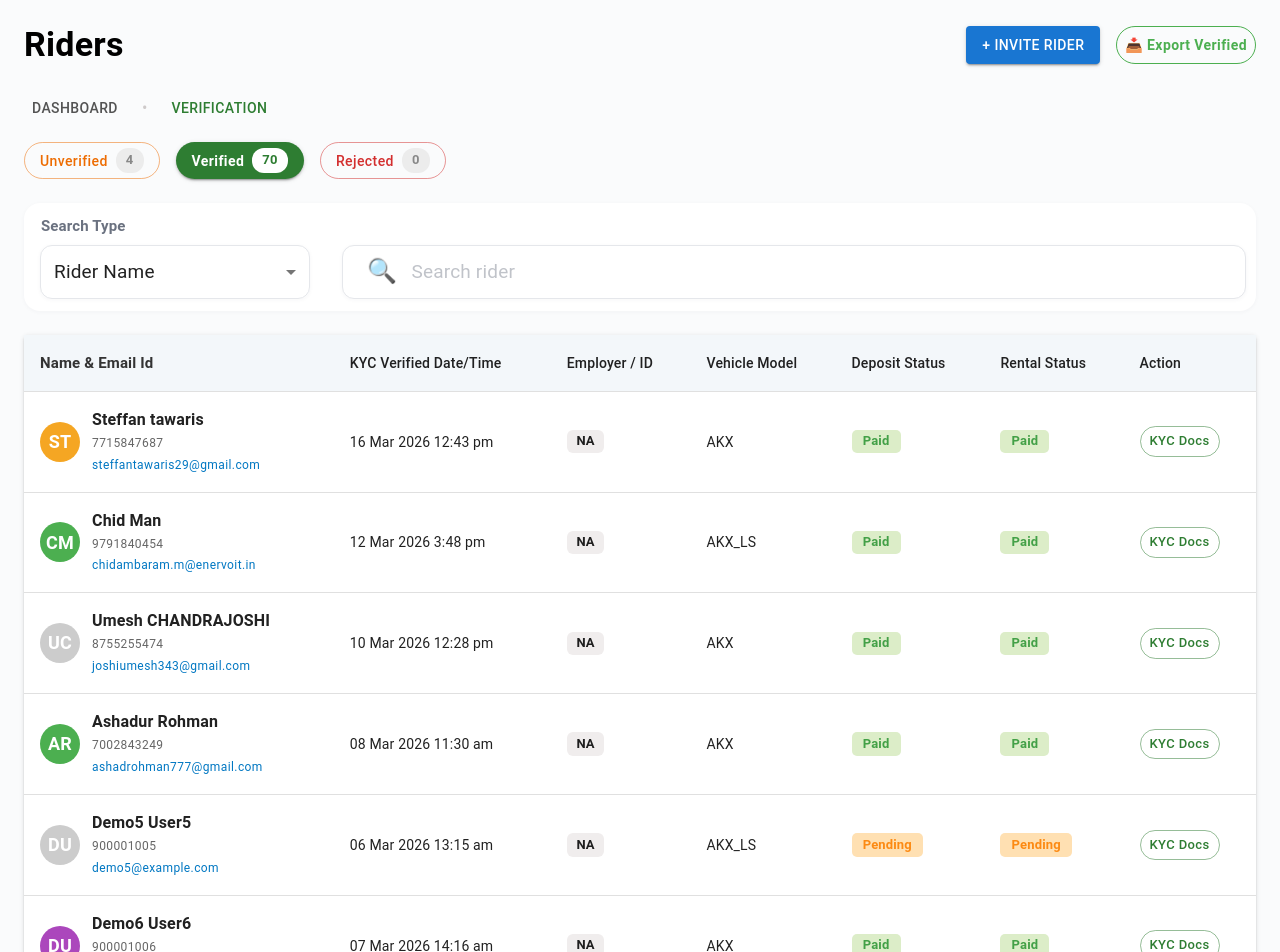
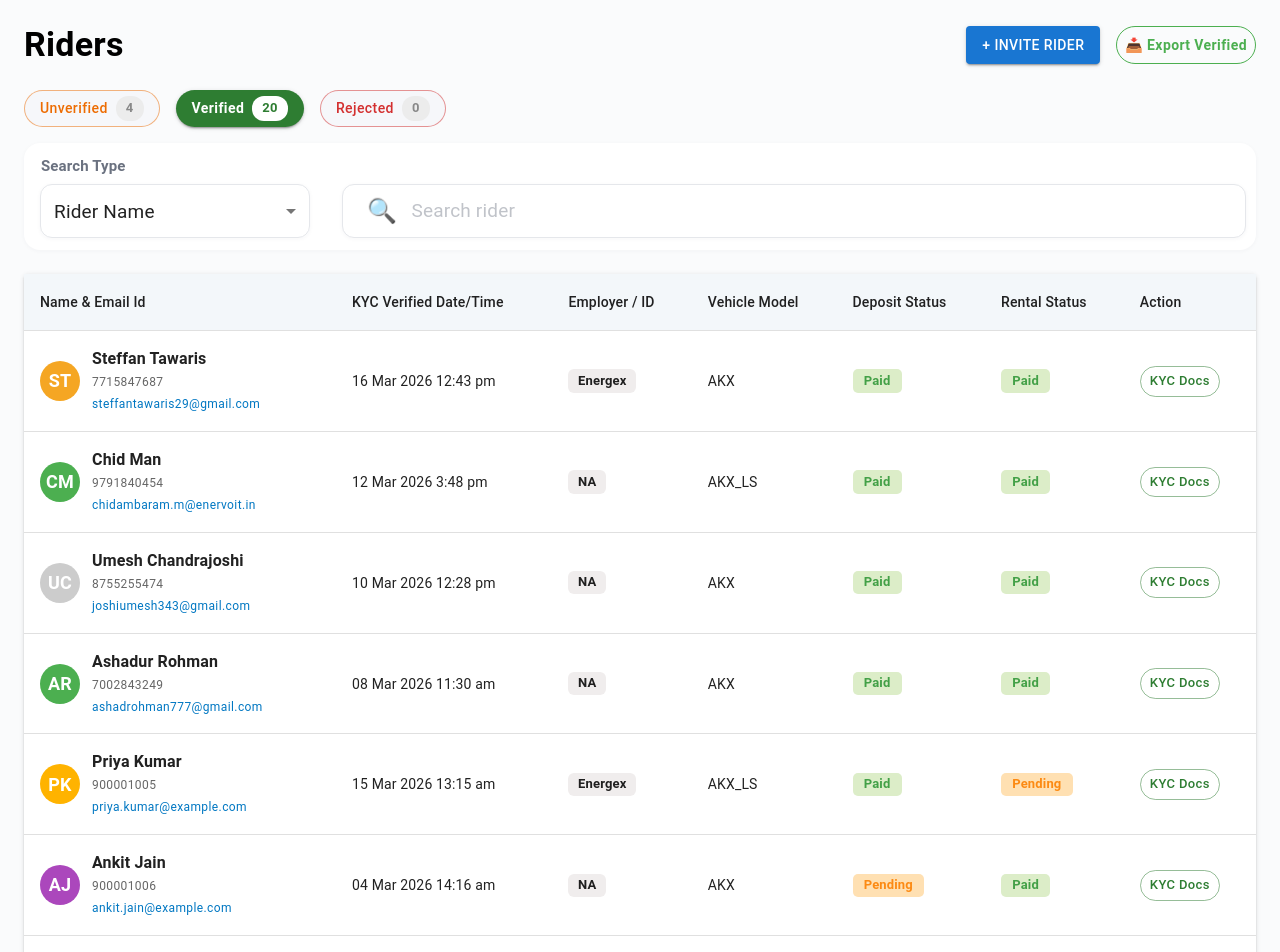
Before and after one commit to anshul7898/Fleet_system_frontend, a React (Create React App) app: page / in a window 1280 px wide. Shown: the top 952 px of the page. Built offline with nearby package versions, Linux system fonts and the light colour scheme.

Commit message:
Removing un-used codes

```diff
--- a/src/pages/RidersComponent.js
+++ b/src/pages/RidersComponent.js
@@ -41,29 +41,69 @@ const OutlinedButton = styled(Button)({
   fontWeight: 'bold',
 });
 
-const getRandomColor = () => {
-  const colors = [
-    '#F5A623',
-    '#4CAF50',
-    '#CCCCCC',
-    '#30509B',
-    '#FD5B5B',
-    '#36B37E',
-    '#FFB300',
-    '#AB47BC',
+// No-data display
+const NoDataBox = styled(Box)({
+  width: '100%',
+  display: 'flex',
+  flexDirection: 'column',
+  alignItems: 'center',
+  justifyContent: 'center',
+  background: '#fafbfc',
+  borderRadius: 18,
+  padding: '60px 0',
+  marginTop: 24,
+  minHeight: 180,
+  border: '1.5px dashed #f1f2f6',
+});
+
+// Demo data split by status
+const unverifiedRiders = [
+  {
+    id: 101,
+    name: 'mukesh yadav',
+    phone: '7007915966',
+    email: 'mukesh1995yadavkumar@gmail.com',
+    kycDate: '16 Mar 2026 12:33 pm',
+    avatar: 'MY',
+    bgColor: '#36B37E',
+  },
+  {
+    id: 102,
+    name: 'Suraj Bandiwadekar',
+    phone: '9986523939',
+    email: 'surajb6385@gmail.com',
+    kycDate: '08 Mar 2026 10:24 am',
+    avatar: 'SB',
+    bgColor: '#FFB300',
+  },
+  {
+    id: 103,
+    name: 'Sourav Manna',
+    phone: '8967151646',
+    email: 'Gmr36544@gmail.com',
+    kycDate: '06 Mar 2026 3:59 pm',
+    avatar: 'SM',
+    bgColor: '#FFB300',
+  },
+  {
+    id: 104,
+    name: 'Naveen C',
+    phone: '9886344657',
+    email: 'naveen@aktivolt.com',
+    kycDate: '03 Mar 2026 11:43 am',
+    avatar: 'NC',
+    bgColor: '#36B37E',
+  },
 ];
-  return colors[Math.floor(Math.random() * colors.length)];
-};
 
-const generateRiders = () => {
-  const riders = [
+const verifiedRiders = [
   {
     id: 1,
-      name: 'Steffan tawaris',
+    name: 'Steffan Tawaris',
     phone: '7715847687',
     email: 'steffantawaris29@gmail.com',
     kycDate: '16 Mar 2026 12:43 pm',
-      employer: 'NA',
+    employer: 'Energex',
     vehicleModel: 'AKX',
     depositStatus: 'Paid',
     rentalStatus: 'Paid',
@@ -85,7 +125,7 @@ const generateRiders = () => {
   },
   {
     id: 3,
-      name: 'Umesh CHANDRAJOSHI',
+    name: 'Umesh Chandrajoshi',
     phone: '8755255474',
     email: 'joshiumesh343@gmail.com',
     kycDate: '10 Mar 2026 12:28 pm',
@@ -109,32 +149,136 @@ const generateRiders = () => {
     avatar: 'AR',
     bgColor: '#4CAF50',
   },
+  // 5-50: Generated sample riders for demo
+  ...Array.from({ length: 46 }, (_, i) => {
+    const id = i + 5;
+    const firstNames = [
+      'Priya',
+      'Ankit',
+      'Sneha',
+      'Rahul',
+      'Meena',
+      'Siddharth',
+      'Aditya',
+      'Vikram',
+      'Anjali',
+      'Harsha',
+      'Jitesh',
+      'Manish',
+      'Varsha',
+      'Kiran',
+      'Tejas',
+      'Divya',
+      'Neha',
+      'Surya',
+      'Nikhil',
+      'Suman',
+      'Ira',
+      'Kabir',
+      'Alok',
+      'Vikas',
+      'Mitali',
+      'Shreya',
+      'Riya',
+      'Vishal',
+      'Kunal',
+      'Aarti',
+      'Tarun',
+      'Mahesh',
+      'Mehul',
+      'Amol',
+      'Ashish',
+      'Diksha',
+      'Gayatri',
+      'Deepak',
+      'Ruchi',
+      'Mona',
+      'Sarita',
+      'Saumya',
+      'Nisha',
+      'Rohan',
+      'Advait',
     ];
-  for (let i = 5; i <= 74; i++) {
-    const firstName = `Demo${i}`;
-    const lastName = `User${i}`;
-    const name = `${firstName} ${lastName}`;
-    riders.push({
-      id: i,
+    const lastNames = [
+      'Kumar',
+      'Jain',
+      'Gupta',
+      'Patil',
+      'Yadav',
+      'Ghosh',
+      'Joshi',
+      'Singh',
+      'Verma',
+      'Sharma',
+      'Rao',
+      'Iyer',
+      'Pillai',
+      'Naik',
+      'Das',
+      'Reddy',
+      'Shetty',
+      'Goel',
+      'Dubey',
+      'Chowdhury',
+      'Mehra',
+      'Kapoor',
+      'Bansal',
+      'Kulkarni',
+      'Pandey',
+      'Chopra',
+      'Dixit',
+      'Desai',
+      'Jhala',
+      'Saxena',
+      'Mishra',
+      'Rawat',
+      'Dubhashi',
+      'Dey',
+      'Cheema',
+      'Grover',
+      'Nagpal',
+      'Shah',
+      'Bhatia',
+      'Bose',
+      'Mehta',
+      'Parikh',
+      'Chatterjee',
+      'Nigam',
+    ];
+    const fname = firstNames[i % firstNames.length];
+    const lname = lastNames[i % lastNames.length];
+    const name = `${fname} ${lname}`;
+    const email = `${fname.toLowerCase()}.${lname.toLowerCase()}@example.com`;
+    return {
+      id,
       name,
-      phone: `90000${1000 + i}`,
-      email: `demo${i}@example.com`,
-      kycDate: `${((i % 28) + 1).toString().padStart(2, '0')} Mar 2026 ${8 + (i % 10)}:${(10 + i) % 60} am`,
-      employer: 'NA',
-      vehicleModel: i % 2 === 0 ? 'AKX' : 'AKX_LS',
-      depositStatus: i % 3 === 0 ? 'Paid' : 'Pending',
-      rentalStatus: i % 2 === 0 ? 'Paid' : 'Pending',
-      avatar: `${firstName.charAt(0)}${lastName.charAt(0)}`,
-      bgColor: getRandomColor(),
-    });
-  }
-  return riders;
+      phone: `90000${1000 + id}`,
+      email,
+      kycDate: `${(Math.floor(Math.random() * 28) + 1).toString().padStart(2, '0')} Mar 2026 ${8 + (id % 12)}:${(10 + id) % 60} am`,
+      employer: id % 5 === 0 ? 'Energex' : 'NA',
+      vehicleModel: id % 2 === 0 ? 'AKX' : 'AKX_LS',
+      depositStatus: id % 3 === 0 ? 'Pending' : 'Paid',
+      rentalStatus: id % 2 === 0 ? 'Paid' : 'Pending',
+      avatar: `${fname[0]}${lname[0]}`.toUpperCase(),
+      bgColor: [
+        '#F5A623',
+        '#4CAF50',
+        '#CCCCCC',
+        '#30509B',
+        '#36B37E',
+        '#FFB300',
+        '#AB47BC',
+      ][id % 7],
     };
+  }),
+];
+
+const rejectedRiders = []; // No rejected riders for demo.
 
 const stats = {
-  unverified: 4,
-  verified: 70,
-  rejected: 0,
+  unverified: unverifiedRiders.length,
+  verified: 20, // update to actual length if needed
+  rejected: rejectedRiders.length,
 };
 
 const searchTypes = ['Rider Name', 'Mobile Number', 'Email', 'Username'];
@@ -146,34 +290,65 @@ const RidersComponent = () => {
   const [page, setPage] = useState(0);
   const [rowsPerPage, setRowsPerPage] = useState(15);
 
-  const riders = generateRiders();
+  // Simulate switching data by status
+  let riderList = [];
+  if (activeTab === 'unverified') riderList = unverifiedRiders;
+  else if (activeTab === 'verified') riderList = verifiedRiders;
+  else if (activeTab === 'rejected') riderList = rejectedRiders;
 
-  const filteredRiders = riders.filter((rider) => {
-    if (searchType === 'Rider Name') {
+  const filterFn = (rider) => {
+    if (searchType === 'Rider Name')
       return rider.name.toLowerCase().includes(searchQuery.toLowerCase());
-    }
-    if (searchType === 'Mobile Number') {
+    if (searchType === 'Mobile Number')
       return rider.phone.includes(searchQuery);
-    }
-    if (searchType === 'Email') {
+    if (searchType === 'Email')
       return rider.email.toLowerCase().includes(searchQuery.toLowerCase());
-    }
     return true;
-  });
+  };
+  const filteredRiders = riderList.filter(filterFn);
 
-  // Pagination logic
   const paginatedRiders = filteredRiders.slice(
     page * rowsPerPage,
     page * rowsPerPage + rowsPerPage,
   );
 
-  // MUI handlers
   const handleChangePage = (event, newPage) => setPage(newPage);
-
   const handleChangeRowsPerPage = (event) => {
     setRowsPerPage(parseInt(event.target.value, 10));
     setPage(0);
   };
+
+  // Tab Headings/Status
+  const tabMeta = [
+    {
+      key: 'unverified',
+      label: 'Unverified',
+      color: 'warning',
+      badge: stats.unverified,
+    },
+    {
+      key: 'verified',
+      label: 'Verified',
+      color: 'success',
+      badge: stats.verified,
+    },
+    {
+      key: 'rejected',
+      label: 'Rejected',
+      color: 'error',
+      badge: stats.rejected,
+    },
+  ];
+
+  // blank table columns for other statuses:
+  const rejectedCols = [
+    { label: 'Name & Email Id', minWidth: 240 },
+    { label: 'KYC Verified Date/Time', minWidth: 140 },
+    { label: 'Date of Rejection', minWidth: 140 },
+    { label: 'Reason for Rejection', minWidth: 160 },
+    { label: 'Re-uploaded Status', minWidth: 160 },
+    { label: 'KYC Documents', minWidth: 120 },
+  ];
 
   return (
     <Box sx={{ p: 3, background: '#fafbfc', minHeight: '100vh' }}>
@@ -197,50 +372,33 @@ const RidersComponent = () => {
 
       {/* Navigation Tabs */}
       <Stack direction="row" spacing={2} alignItems="center" sx={{ mb: 2 }}>
-        <Button variant="text" sx={{ fontWeight: 500, color: '#535353' }}>
-          Dashboard
-        </Button>
-        <Typography sx={{ color: '#cecaca' }}>•</Typography>
+        {tabMeta.map((tab) => (
           <Button
-          variant="text"
-          color="success"
-          sx={{ fontWeight: 500, color: '#2e7d32' }}
-        >
-          Verification
-        </Button>
-      </Stack>
-
-      {/* Status Tabs */}
-      <Stack direction="row" spacing={2} sx={{ mb: 3 }}>
-        {['unverified', 'verified', 'rejected'].map((tab) => (
-          <Button
-            key={tab}
-            variant={activeTab === tab ? 'contained' : 'outlined'}
-            color={
-              tab === 'unverified'
-                ? 'warning'
-                : tab === 'verified'
-                  ? 'success'
-                  : 'error'
-            }
-            onClick={() => setActiveTab(tab)}
+            key={tab.key}
+            variant={activeTab === tab.key ? 'contained' : 'outlined'}
+            color={tab.color}
+            onClick={() => {
+              setActiveTab(tab.key);
+              setPage(0);
+            }}
             sx={{
               borderRadius: 8,
               minWidth: 120,
-              fontWeight: activeTab === tab ? 700 : 500,
+              fontWeight: activeTab === tab.key ? 700 : 500,
+              background: activeTab === tab.key ? undefined : '#f6f7fa',
             }}
           >
             <span style={{ marginRight: 8, textTransform: 'capitalize' }}>
-              {tab}
+              {tab.label}
             </span>
             <span
               style={{
-                background: activeTab === tab ? '#fff' : '#ececec',
+                background: activeTab === tab.key ? '#fff' : '#ececec',
                 color:
-                  activeTab === tab
-                    ? tab === 'verified'
+                  activeTab === tab.key
+                    ? tab.key === 'verified'
                       ? '#2e7d32'
-                      : tab === 'unverified'
+                      : tab.key === 'unverified'
                         ? '#ff9800'
                         : '#d32f2f'
                     : '#888',
@@ -250,13 +408,13 @@ const RidersComponent = () => {
                 fontSize: 13,
               }}
             >
-              {stats[tab]}
+              {tab.badge}
             </span>
           </Button>
         ))}
       </Stack>
 
-      {/* Search Section - NOW FIXED AND MATCHING YOUR SCREENSHOT */}
+      {/* Search Section */}
       <Paper
         sx={{
           mb: 3,
@@ -268,7 +426,6 @@ const RidersComponent = () => {
           boxShadow: '0 1px 4px rgba(44,62,80,0.04)',
         }}
       >
-        {/* Search type box */}
         <Box
           sx={{
             display: 'flex',
@@ -316,7 +473,6 @@ const RidersComponent = () => {
             ))}
           </Select>
         </Box>
-        {/* Search input, aligned & styled */}
         <InputBase
           placeholder="Search rider"
           value={searchQuery}
@@ -346,17 +502,15 @@ const RidersComponent = () => {
         />
       </Paper>
 
-      {/* Table and Pagination */}
+      {/* Table Section */}
       <Paper elevation={2}>
         <TableContainer>
           <Table>
+            {activeTab === 'verified' && (
+              <>
                 <TableHead>
                   <TableRow sx={{ background: '#f3f7fa' }}>
-                <TableCell
-                  sx={{ fontWeight: 'bold', color: '#333', fontSize: 15 }}
-                >
-                  Name & Email Id
-                </TableCell>
+                    <TableCell>Name & Email Id</TableCell>
                     <TableCell>KYC Verified Date/Time</TableCell>
                     <TableCell>Employer / ID</TableCell>
                     <TableCell>Vehicle Model</TableCell>
@@ -388,7 +542,10 @@ const RidersComponent = () => {
                               <Typography fontWeight="bold">
                                 {rider.name}
                               </Typography>
-                          <Typography variant="caption" sx={{ color: '#666' }}>
+                              <Typography
+                                variant="caption"
+                                sx={{ color: '#666' }}
+                              >
                                 {rider.phone}
                               </Typography>
                               <br />
@@ -415,10 +572,10 @@ const RidersComponent = () => {
                               fontSize: 13,
                             }}
                           >
-                        {rider.employer}
+                            {rider.employer ?? '-'}
                           </Box>
                         </TableCell>
-                    <TableCell>{rider.vehicleModel}</TableCell>
+                        <TableCell>{rider.vehicleModel ?? '-'}</TableCell>
                         <TableCell>
                           <Box
                             component="span"
@@ -439,7 +596,7 @@ const RidersComponent = () => {
                               display: 'inline-block',
                             }}
                           >
-                        {rider.depositStatus}
+                            {rider.depositStatus ?? '-'}
                           </Box>
                         </TableCell>
                         <TableCell>
@@ -462,7 +619,7 @@ const RidersComponent = () => {
                               display: 'inline-block',
                             }}
                           >
-                        {rider.rentalStatus}
+                            {rider.rentalStatus ?? '-'}
                           </Box>
                         </TableCell>
                         <TableCell>
@@ -483,6 +640,158 @@ const RidersComponent = () => {
                     ))
                   )}
                 </TableBody>
+              </>
+            )}
+            {activeTab === 'unverified' && (
+              <>
+                <TableHead>
+                  <TableRow sx={{ background: '#f3f7fa' }}>
+                    <TableCell>Name & Email Id</TableCell>
+                    <TableCell>KYC Uploaded Date/Time</TableCell>
+                    <TableCell>KYC Documents</TableCell>
+                  </TableRow>
+                </TableHead>
+                <TableBody>
+                  {paginatedRiders.length === 0 ? (
+                    <TableRow>
+                      <TableCell colSpan={3} align="center">
+                        No data found.
+                      </TableCell>
+                    </TableRow>
+                  ) : (
+                    paginatedRiders.map((rider) => (
+                      <TableRow
+                        key={rider.id}
+                        hover
+                        sx={{
+                          transition: 'background 0.2s',
+                          borderBottom: '1px dashed #f1f2f6',
+                        }}
+                      >
+                        <TableCell>
+                          <Box sx={{ display: 'flex', alignItems: 'center' }}>
+                            <AvatarCircle bgcolor={rider.bgColor}>
+                              {rider.avatar}
+                            </AvatarCircle>
+                            <Box>
+                              <Typography
+                                fontWeight="bold"
+                                sx={{
+                                  color: '#222',
+                                  textTransform: 'capitalize',
+                                }}
+                              >
+                                {rider.name}
+                              </Typography>
+                              <Typography
+                                variant="caption"
+                                sx={{ color: '#818181' }}
+                              >
+                                {rider.phone}
+                              </Typography>
+                              <br />
+                              <Typography
+                                variant="caption"
+                                sx={{ color: '#a0aec0' }}
+                              >
+                                {rider.email}
+                              </Typography>
+                            </Box>
+                          </Box>
+                        </TableCell>
+                        <TableCell>{rider.kycDate}</TableCell>
+                        <TableCell>
+                          <Button
+                            variant="outlined"
+                            color="success"
+                            size="medium"
+                            sx={{
+                              borderRadius: 12,
+                              borderColor: '#31a366',
+                              color: '#31a366',
+                              px: 3,
+                              fontWeight: 600,
+                              textTransform: 'none',
+                            }}
+                          >
+                            View
+                          </Button>
+                        </TableCell>
+                      </TableRow>
+                    ))
+                  )}
+                </TableBody>
+              </>
+            )}
+            {activeTab === 'rejected' && (
+              <>
+                <TableHead>
+                  <TableRow sx={{ background: '#f3f7fa' }}>
+                    {rejectedCols.map((c) => (
+                      <TableCell
+                        key={c.label}
+                        style={c.minWidth ? { minWidth: c.minWidth } : {}}
+                      >
+                        {c.label}
+                      </TableCell>
+                    ))}
+                  </TableRow>
+                </TableHead>
+                <TableBody>
+                  {paginatedRiders.length === 0 ? (
+                    <TableRow>
+                      <TableCell
+                        colSpan={rejectedCols.length}
+                        align="center"
+                        style={{ padding: 0 }}
+                      >
+                        <NoDataBox>
+                          <Box sx={{ fontSize: 56, mb: 2, color: '#e0e2e7' }}>
+                            📄
+                          </Box>
+                          <Typography
+                            variant="h6"
+                            color="#b0bac9"
+                            fontWeight={500}
+                            sx={{ fontSize: 21, mt: 1 }}
+                          >
+                            No data
+                          </Typography>
+                        </NoDataBox>
+                      </TableCell>
+                    </TableRow>
+                  ) : (
+                    paginatedRiders.map((rider) => (
+                      <TableRow key={rider.id}>
+                        {/* Fill in rejected structure for future */}
+                        <TableCell>(data)</TableCell>
+                        <TableCell>(data)</TableCell>
+                        <TableCell>(data)</TableCell>
+                        <TableCell>(data)</TableCell>
+                        <TableCell>(data)</TableCell>
+                        <TableCell>
+                          <Button
+                            variant="outlined"
+                            color="success"
+                            size="medium"
+                            sx={{
+                              borderRadius: 12,
+                              borderColor: '#31a366',
+                              color: '#31a366',
+                              px: 3,
+                              fontWeight: 600,
+                              textTransform: 'none',
+                            }}
+                          >
+                            View
+                          </Button>
+                        </TableCell>
+                      </TableRow>
+                    ))
+                  )}
+                </TableBody>
+              </>
+            )}
           </Table>
         </TableContainer>
         <TablePagination
```
Lines whose indentation alone changed are shown as unchanged.
